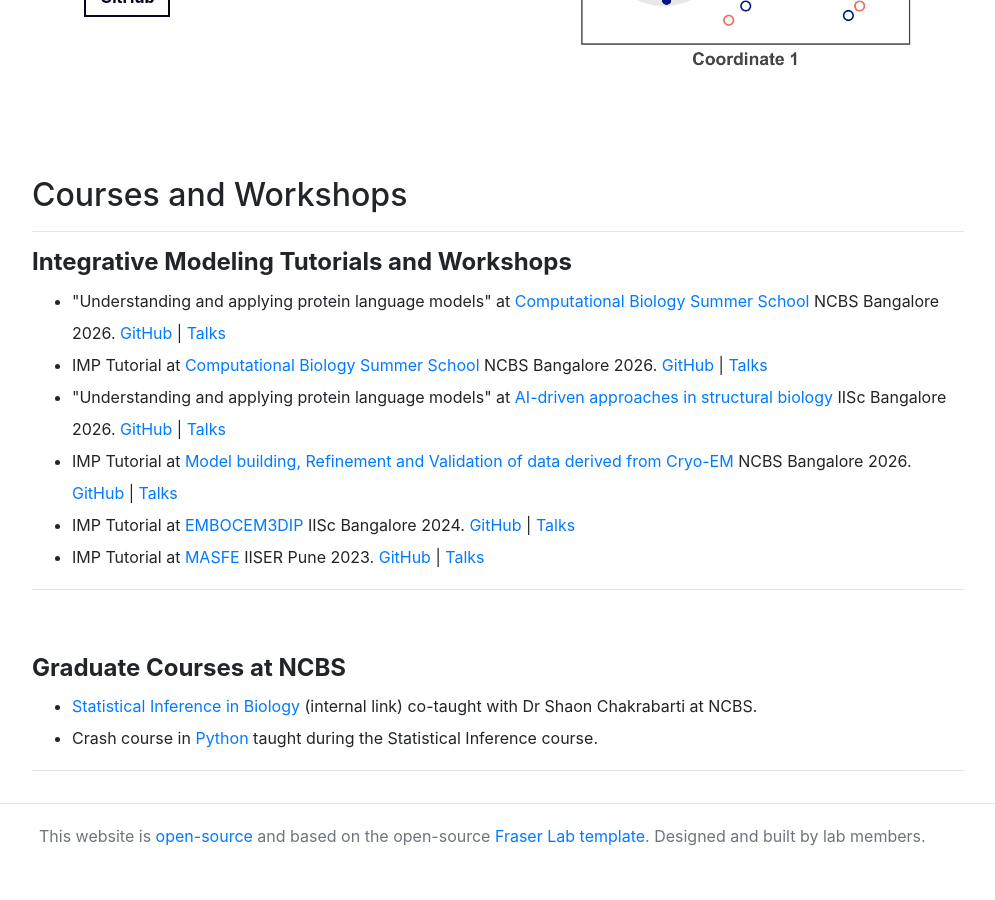
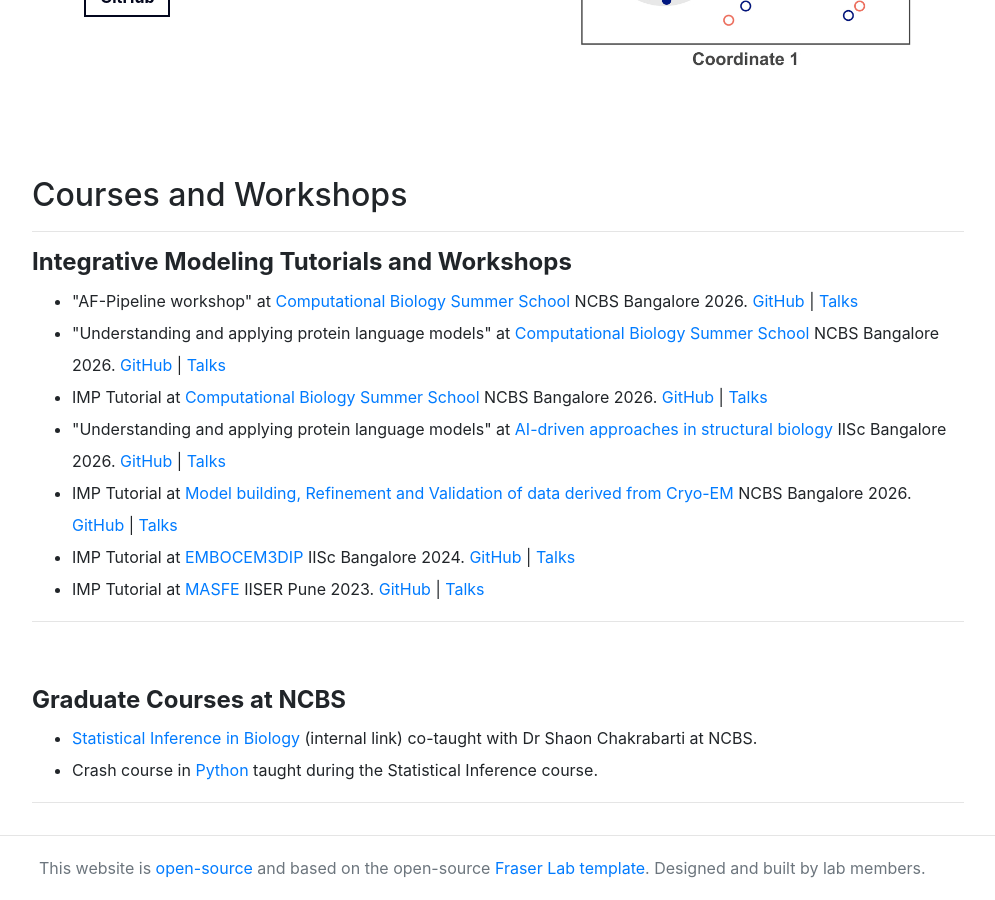
Before and after one commit to isblab/website, a Jekyll site: the page built from Software/index.md, in a window 1280 px wide and 900 px high, scrolled down 3209 px. Shown: the whole window, without its empty margins (46-1041 px from the left). Built offline with Jekyll 4.4.1, drawn with Linux system fonts in a browser that asks for light colours; before the commit the page ends 4077 px from its top, so only the background shows below that.

Commit message:
add af-pipeline to talks and workshop

```diff
--- a/Software/index.md
+++ b/Software/index.md
@@ -179,6 +179,11 @@ Check out software developed by our group and other open-source freebies at [ISB
 <h4><b>Integrative Modeling Tutorials and Workshops</b></h4>
 <ul>
     <li>
+        "AF-Pipeline workshop" at <a href="https://www.ncbs.res.in/events/ss-0" class="link">Computational Biology Summer School</a> NCBS Bangalore 2026.
+        <a href="https://github.com/isblab/af_pipeline" class="link">GitHub</a> |
+        <a href="https://github.com/isblab/af_pipeline/blob/main/tutorials/AF_pipeline_NCBS_summer_school_2026.pdf" class="link">Talks</a>
+    </li>
+    <li>
         "Understanding and applying protein language models" at <a href="https://www.ncbs.res.in/events/ss-0" class="link">Computational Biology Summer School</a> NCBS Bangalore 2026.
         <a href="https://github.com/isblab/dl_workshop" class="link">GitHub</a> |
         <a href="https://drive.google.com/file/d/1SZbOg2n1lv-Xr1ssMlsfBM1h_h_txVnH/view?usp=drive_link" class="link">Talks</a>
```
